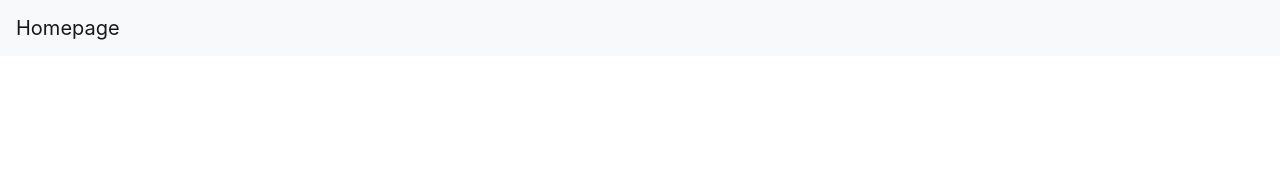
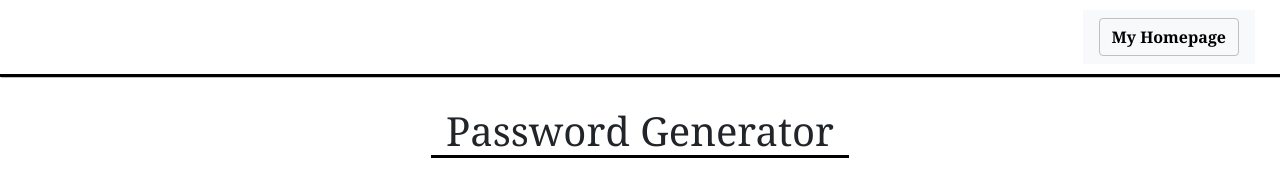
Before and after one commit to mrtrpak/Password-Generator, a plain HTML site: page index.html in a window 1280 px wide. Drawn offline with nearby package versions, Linux system fonts and the light colour scheme.

Commit message:
styled the nav and made the h1

```diff
--- a/index.html
+++ b/index.html
@@ -6,28 +6,38 @@
     <meta name="viewport" content="width=device-width, initial-scale=1.0">
     <meta http-equiv="X-UA-Compatible" content="ie=edge">
     <title>Password Generator</title>
+    <!-- bootstrap css link -->
     <link rel="stylesheet" href="https://stackpath.bootstrapcdn.com/bootstrap/4.3.1/css/bootstrap.min.css"
         integrity="sha384-ggOyR0iXCbMQv3Xipma34MD+dH/1fQ784/j6cY/iJTQUOhcWr7x9JvoRxT2MZw1T" crossorigin="anonymous">
+    <!-- my style.css  -->
     <link rel="stylesheet" href="style.css">
 </head>
 
 <body>
-    <header>
-        <!-- As a link -->
-        <nav class="navbar navbar-light bg-light">
-            <a class="navbar-brand" href="https://mrtrpak.github.io/Bootstrap-Portfolio/">Homepage</a>
-        </nav>
+    <div class="container-fluid">
+        <header class="row justify-content-end">
+            <!-- bootstrap nav bar -->
+            <div class="col col-auto">
+                <nav class="navbar navbar-light bg-light">
+                    <form class="form-inline">
+                        <button class="btn btn-outline-success buttonHeader" type="button">My Homepage</button>
+                    </form>
+                </nav>
+            </div>
+        </header>
+    </div>
 
-        <!-- As a heading
-        <nav class="navbar navbar-light bg-light">
-            <span class="navbar-brand mb-0 h1">Navbar</span>
-        </nav> -->
-    </header>
+    <div class="row justify-content-center">
+        <h1 class="col col-auto">
+            Password Generator
+        </h1>
+   </div>
 
     <script>
 
     </script>
 
+    <!-- bootstrap javascript link -->
     <script src="https://code.jquery.com/jquery-3.3.1.slim.min.js"
         integrity="sha384-q8i/X+965DzO0rT7abK41JStQIAqVgRVzpbzo5smXKp4YfRvH+8abtTE1Pi6jizo"
         crossorigin="anonymous"></script>
--- a/style.css
+++ b/style.css
@@ -0,0 +1,27 @@
+/* header css */
+header {
+    padding: 10px;
+    border-bottom: 3px solid black;
+    box-shadow: 1px 1px silver;
+}
+
+.buttonHeader {
+    font-family: Georgia, 'Times New Roman', Times, serif;
+    border-color: silver;
+    font-weight: bold;
+    color: black;
+    transition: all 0.5s;
+}
+
+.buttonHeader:hover {
+    color: black;
+    background-color: silver;
+    transform: scale(1.1);
+}
+
+/* content css */
+h1 {
+    font-family: Georgia, 'Times New Roman', Times, serif;
+    border-bottom: 3px solid black;
+    margin: 30px;
+}
```
